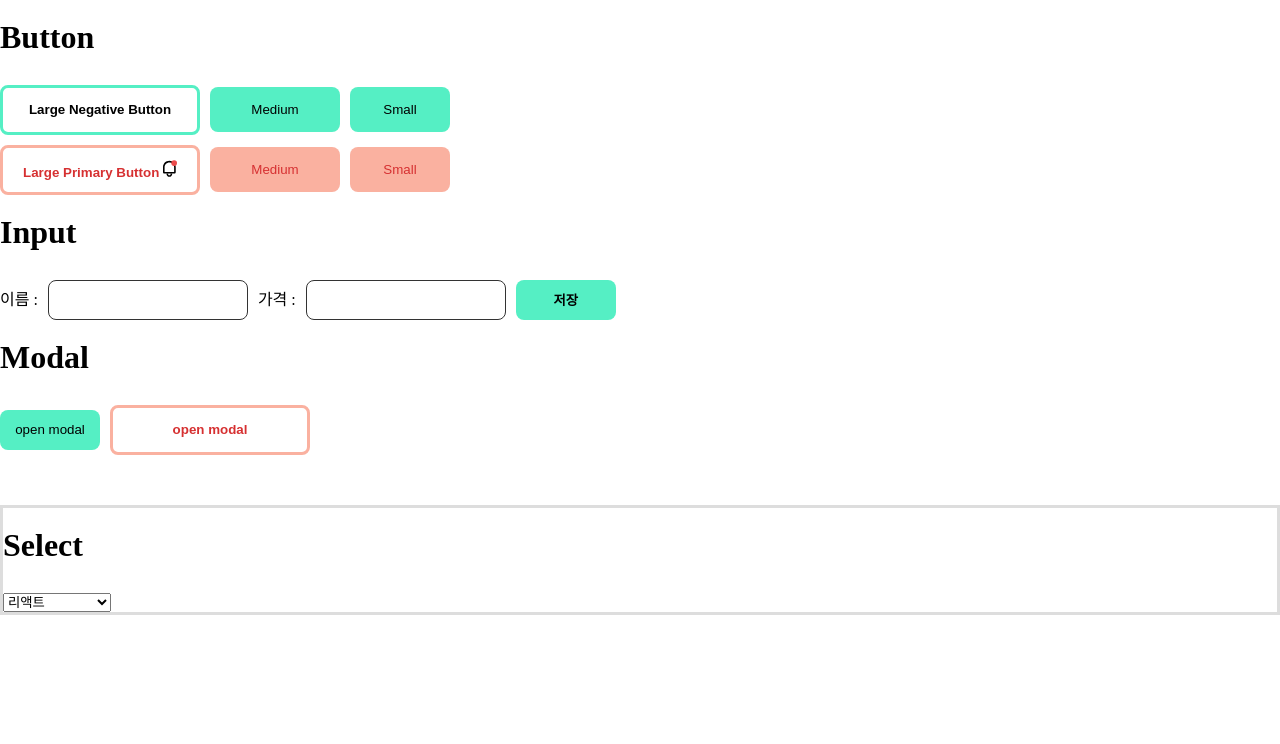
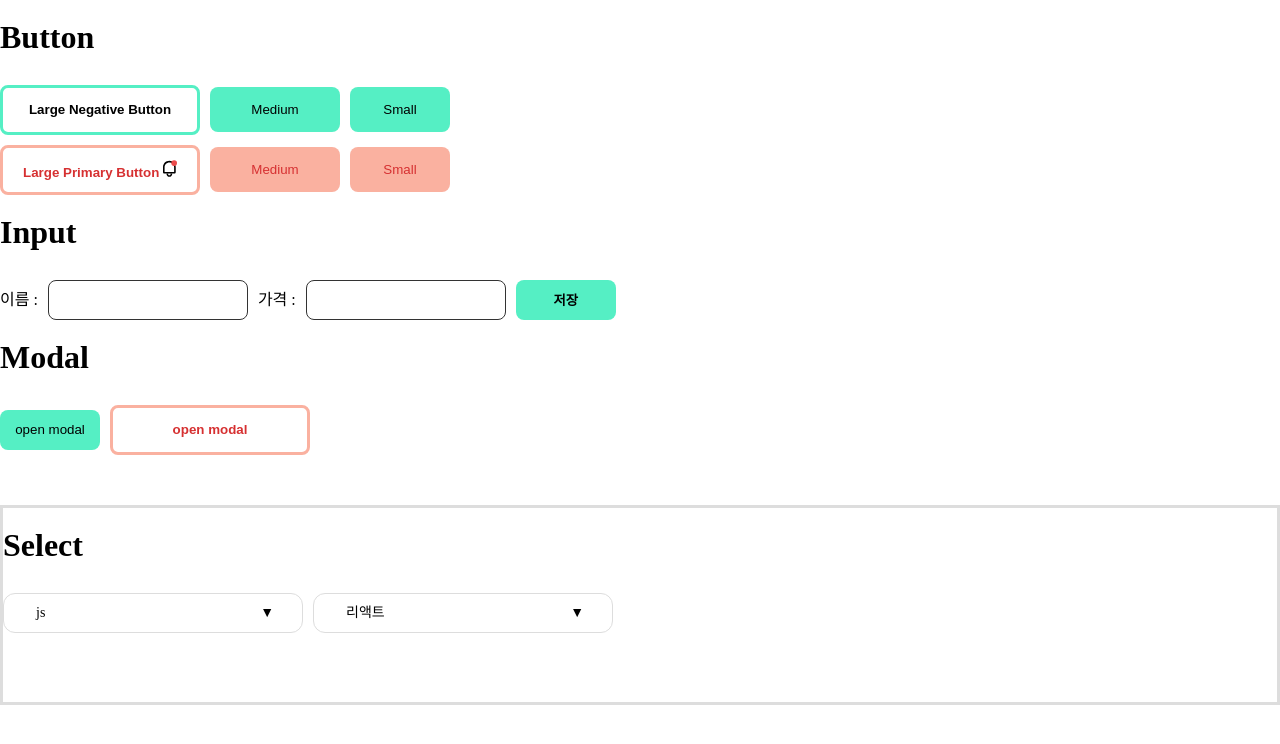
Before and after one commit to 0hyeon/todolist-hanghae, a React (Create React App) app: page /style in a window 1280 px wide. Shown: the top 744 px of the page. Built offline with nearby package versions, Linux system fonts and the light colour scheme.

Commit message:
feat:select box 컴포넌트 제작

```diff
--- a/src/asset/alert.tsx
+++ b/src/asset/alert.tsx
@@ -8,8 +8,8 @@ export const Alertsvg = () => {
       xmlns="http://www.w3.org/2000/svg"
     >
       <path
-        fill-rule="evenodd"
-        clip-rule="evenodd"
+        fillRule="evenodd"
+        clipRule="evenodd"
         d="M10 23.5C11.1046 23.5 12 22.6046 12 21.5C12 20.3954 11.1046 19.5 10 19.5C8.89543 19.5 8 20.3954 8 21.5C8 22.6046 8.89543 23.5 10 23.5ZM10 26C12.4853 26 14.5 23.9853 14.5 21.5C14.5 19.0147 12.4853 17 10 17C7.51472 17 5.5 19.0147 5.5 21.5C5.5 23.9853 7.51472 26 10 26Z"
         fill="black"
       ></path>
@@ -18,8 +18,8 @@ export const Alertsvg = () => {
         fill="white"
       ></path>
       <path
-        fill-rule="evenodd"
-        clip-rule="evenodd"
+        fillRule="evenodd"
+        clipRule="evenodd"
         d="M17.5 18.5V11C17.5 6.85786 14.1421 3.5 10 3.5C5.85786 3.5 2.5 6.85786 2.5 11V18.5H17.5ZM10 1C4.47715 1 0 5.47715 0 11V19C0 20.1046 0.895431 21 2 21H18C19.1046 21 20 20.1046 20 19V11C20 5.47715 15.5228 1 10 1Z"
         fill="black"
       ></path>
--- /dev/null
+++ b/src/components/ModalBasic.tsx
@@ -0,0 +1,35 @@
+import React from "react";
+import styled from "styled-components";
+
+function ModalBasic({ setModalOpen, id, title, content, writer }: any) {
+  // 모달 끄기
+  const closeModal = (prev: any) => {
+    console.log(prev);
+    setModalOpen(!prev);
+  };
+
+  return (
+    <Container>
+      <Close onClick={closeModal}>X</Close>
+      <p>모달창입니다.</p>
+    </Container>
+  );
+}
+const Container = styled.div`
+  width: 300px;
+  height: 200px;
+  z-index: 999;
+  position: absolute;
+  top: 50%;
+  left: 50%;
+  transform: translate(-50%, -50%);
+  background-color: gray;
+  border: 1px solid black;
+  border-radius: 8px;
+`;
+const Close = styled.div`
+  position: absolute;
+  right: 10px;
+  top: 10px;
+`;
+export default ModalBasic;
--- /dev/null
+++ b/src/components/SelectBoxs.tsx
@@ -0,0 +1,83 @@
+import React, { useState } from "react";
+import styled from "styled-components";
+
+const SelectBoxs = (props: any) => {
+  const [currentValue, setCurrentValue] = useState(props.optionData[0]);
+  const [showOptions, setShowOptions] = useState(false);
+
+  const handleOnChangeSelectValue = (e: any) => {
+    const { innerText } = e.target;
+    setCurrentValue(innerText);
+  };
+  return (
+    <SelectBox onClick={() => setShowOptions((prev) => !prev)}>
+      <Label>{currentValue}</Label>
+      <SelectOptions show={showOptions}>
+        {props.optionData.map((data: any) => (
+          <Option
+            key={data.key}
+            value={data.value}
+            onClick={handleOnChangeSelectValue}
+          >
+            {data}
+          </Option>
+        ))}
+      </SelectOptions>
+    </SelectBox>
+  );
+};
+const SelectBox = styled.div`
+  margin-bottom: 80px;
+  position: relative;
+  width: 300px;
+  height: 40px;
+  display: flex;
+  align-items: center;
+  padding: 8px 28px;
+  border-radius: 12px;
+  background-color: #ffffff;
+  justify-content: space-between;
+  align-self: center;
+  /* box-shadow: 0px 4px 4px rgba(0, 0, 0, 0.25); */
+  border: 1px solid #ddd;
+  cursor: pointer;
+  &::after {
+    content: "▼";
+    /* position: absolute;
+    top: 1px;
+    right: 8px; */
+    color: #000;
+    font-size: 14px;
+  }
+`;
+const Label = styled.label`
+  font-size: 14px;
+  margin-left: 4px;
+  text-align: center;
+`;
+const SelectOptions = styled.ul<{ show: boolean }>`
+  position: absolute;
+  list-style: none;
+  top: 50px;
+  left: 0;
+  width: 100%;
+  overflow: hidden;
+  height: auto;
+  padding: 0;
+  border-radius: 8px;
+  background-color: #fff;
+  border: ${(props) => (props.show ? "1px solid #ddd;" : "")};
+  box-sizing: border-box;
+  color: #000;
+  max-height: ${(props) => (props.show ? "none" : "0")};
+`;
+const Option = styled.li`
+  font-size: 14px;
+  padding: 16px 18px;
+  transition: background-color 0.2s ease-in;
+  &:hover {
+    background-color: #ddd;
+  }
+`;
+
+export default SelectBoxs;
--- a/src/page/Style.tsx
+++ b/src/page/Style.tsx
@@ -1,9 +1,12 @@
 import React, { useState } from "react";
 import styled from "styled-components";
 import { Alertsvg } from "../asset/alert";
+import ModalBasic from "../components/ModalBasic";
+import SelectBoxs from "../components/SelectBoxs";
 function Style() {
   const [isName, setName] = useState<string>("");
   const [isNumber, setNumber] = useState<string>("");
+  const [modalOpen, setModalOpen] = useState(false);
   const changeEnteredNum = (e: React.ChangeEvent<HTMLInputElement>) => {
     let value = e.target.value; // 입력값을 value 라고 선언
     const numCheck = /^[0-9,]/.test(value); // 입력값이 숫자와 콤마(,)인지 확인 (불린값이 나옴)
@@ -25,6 +28,12 @@ function Style() {
     let pureNum = isNumber.split(",").join("");
     alert(`{ name: ${isName}, price: ${pureNum}}`);
   };
+
+  // 모달창 노출
+  const showModal = () => {
+    setModalOpen(true);
+  };
+
   return (
     <div>
       <TopWrapper>
@@ -103,6 +112,7 @@ function Style() {
         <ButtonWrap>
           <Button width="100px" height="40px" bgColor="#55EFC4">
             open modal
+            {modalOpen && <ModalBasic setModalOpen={setModalOpen} />}
           </Button>
           <Button
             width="200px"
@@ -119,26 +129,29 @@ function Style() {
           </Button>
         </ButtonWrap>
       </TopWrapper>
-      <TopWrapper border="3px solid #ddd" marginTop="50px">
+      <TopWrapper height="200px" border="3px solid #ddd" marginTop="50px">
         <H2>Select</H2>
         <ButtonWrap>
-          <select name="" id="">
-            <option value="">리액트</option>
-            <option value="">자바</option>
-            <option value="">스프링</option>
-            <option value="">리액트네이티브</option>
-          </select>
+          <SelectBoxs
+            optionData={["js", "nodejs", "java", "react"]}
+          ></SelectBoxs>
+          <SelectBoxs optionData={["리액트", "자바"]}></SelectBoxs>
         </ButtonWrap>
       </TopWrapper>
     </div>
   );
 }
-const TopWrapper = styled.div<{ border?: string; marginTop?: string }>`
+const TopWrapper = styled.div<{
+  border?: string;
+  marginTop?: string;
+  height?: string;
+}>`
   display: flex;
   flex-direction: column;
   gap: 10px;
   border: ${(props) => (props.border ? props.border : null)};
   margin-top: ${(props) => (props.marginTop ? props.marginTop : null)};
+  height: ${(props) => (props.height ? props.height : null)};
 `;
 const H2 = styled.div`
   display: block;
```
